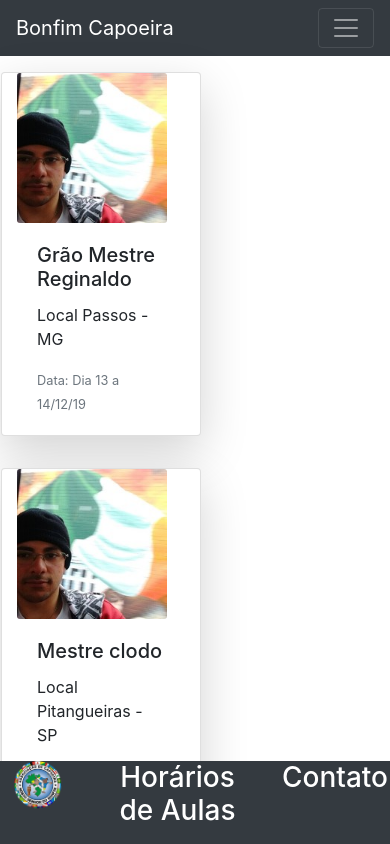
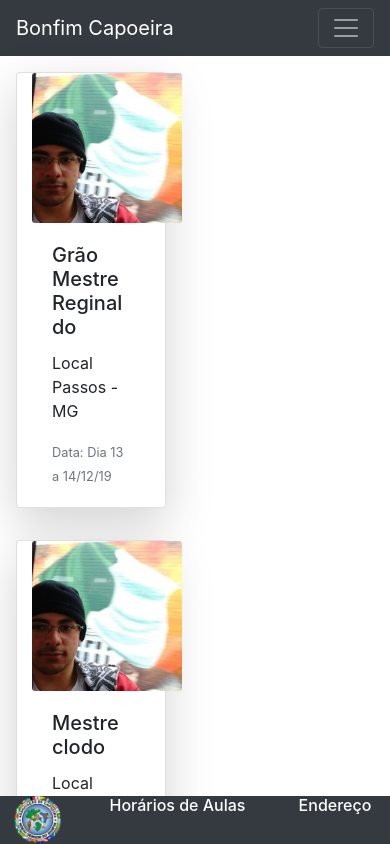
Before and after one commit to Renanalvesr/BonfimFront, an Angular app: page /event in a window 390 px wide. Shown: the top 844 px of the page. Built offline with nearby package versions, Linux system fonts and the light colour scheme.

Commit message:
estilizando footer e card-event

```diff
--- a/src/app/component/card-event/card-event.component.css
+++ b/src/app/component/card-event/card-event.component.css
@@ -5,7 +5,7 @@
     width: 30vh;
     max-width: 200px;
 }
-    @media(max-width:400px){
+    @media(max-width:466px){
  img{
      width: 25vh;
      max-width: 150px;
@@ -14,3 +14,12 @@
     max-width: 200px;
 }
 }
+    @media(max-width:365px){
+ img{
+     width: 20vh;
+     max-width: 100px;
+ }
+ .card-event{
+    max-width: 150px;
+}
+}
--- a/src/app/component/card-event/card-event.component.html
+++ b/src/app/component/card-event/card-event.component.html
@@ -1,10 +1,10 @@
-<div class="row">
-    <div class="card mb-3 card-event col-6 shadow-lg shadow-lg rounded m-3"  *ngFor="let event of event?.eventos">
+<div class="row container">
+    <div class="card card-event col-5 shadow-lg rounded m-3"  *ngFor="let event of event?.eventos">
         <div class="row no-gutters">
-            <div class="col-md-4">
+            <div class="col-md-6">
                 <img src="../../../assets/images/0.jpg" class="card-img" alt="Foto da divulgação do evento">
             </div>
-            <div class="col-md-8">
+            <div class="col-md-6">
                 <div class="card-body">
                     <h5 class="card-title">{{ event?.nome }}</h5>
                     <p class="card-text">Local {{ event?.local }}</p>
--- a/src/app/component/footer/footer.component.css
+++ b/src/app/component/footer/footer.component.css
@@ -30,3 +30,25 @@
         background: linear-gradient(45deg, #f09433 0%,#e6683c 25%,#dc2743 50%,#cc2366 75%,#bc1888 100%);
         filter: progid:DXImageTransform.Microsoft.gradient( startColorstr='#f09433', endColorstr='#bc1888',GradientType=1 );
 }
+
+@media(max-width:466px){
+ul{
+    list-style-type: none;
+}
+h3{
+    font-size: 2em;
+}
+h6{
+    font-size: 1.5em;
+    text-decoration: none;
+}
+
+.footer{
+    font-size: 0.5em;
+}
+.social{
+    flex-wrap: nowrap;
+    align-items: center;
+    text-align: center;
+}
+}
--- a/src/app/component/footer/footer.component.html
+++ b/src/app/component/footer/footer.component.html
@@ -1,10 +1,12 @@
-<footer class="footer mt-auto navbar-dark bg-dark text-white">
+<footer class="footer mt-auto navbar-expand-lg navbar-dark bg-dark text-white">
     <div class="row">
-        <div class="col-3">
-                <img src="../../../assets/images/logoBonfim.png" class="logo" alt="Logo da Bonfim" (click)='expand()'>
-                <div  [ngClass]="{'sr-only': visivel != true}">
+        <div class="col-3 ">
+            <img src="../../../assets/images/logoBonfim.png" class="logo" alt="Logo da Bonfim" (click)='expand()'>
+            <div [ngClass]="{'sr-only': visivel != true}">
 
-                    <p>Somos especializados no ensino da Capoeira e todas as vertentes culturais envolvidas.</p>
+                <p>Somos especializados no ensino da Capoeira e todas as vertentes culturais envolvidas.</p>
+                <div class="social d-flex d-wrap">
+
                     <a href="https://www.facebook.com/capoeirabonfimjundiai/" target="blank">
                         <fa-icon class="border border-primary facebook rounded m-3" [icon]="faceBook"></fa-icon>
                     </a>
@@ -15,18 +17,19 @@
                         <fa-icon class="border-0 instagram rounded m-3" [icon]="instagram"></fa-icon>
                     </a>
                 </div>
+            </div>
         </div>
         <div class="col-5">
-           <ul>
-               <h3 (click)='expand()'>Horários de Aulas</h3>
-                <li *ngFor="let aula of aula" class="text-justify pl-5" [ngClass]="{'sr-only': visivel != true}" >{{ aula.dia }} - {{ aula.periodo }} - {{ aula.horario }}</li>
-           </ul>
+            <ul>
+                <h3 (click)='expand()'>Horários de Aulas</h3>
+                <li *ngFor="let aula of aula" class="text-justify pl-5 aulas" [ngClass]="{'sr-only': visivel != true}">
+                    {{ aula.dia }} - {{ aula.periodo }} - {{ aula.horario }}</li>
+            </ul>
         </div>
         <div class="col-4">
-            <h3 class="text-center"  (click)='expand()'>Contato</h3>
+            <h3 class="text-center" (click)='expand()'>Endereço</h3>
             <div class="text-center" [ngClass]="{'sr-only': visivel != true}">
                 <h6>Rua José Dainese, 105, Vila Municipal, CEP: 13201-300 Jundiaí</h6>
-                <h6>(11) 98278-4096</h6>
             </div>
         </div>
     </div>
```
